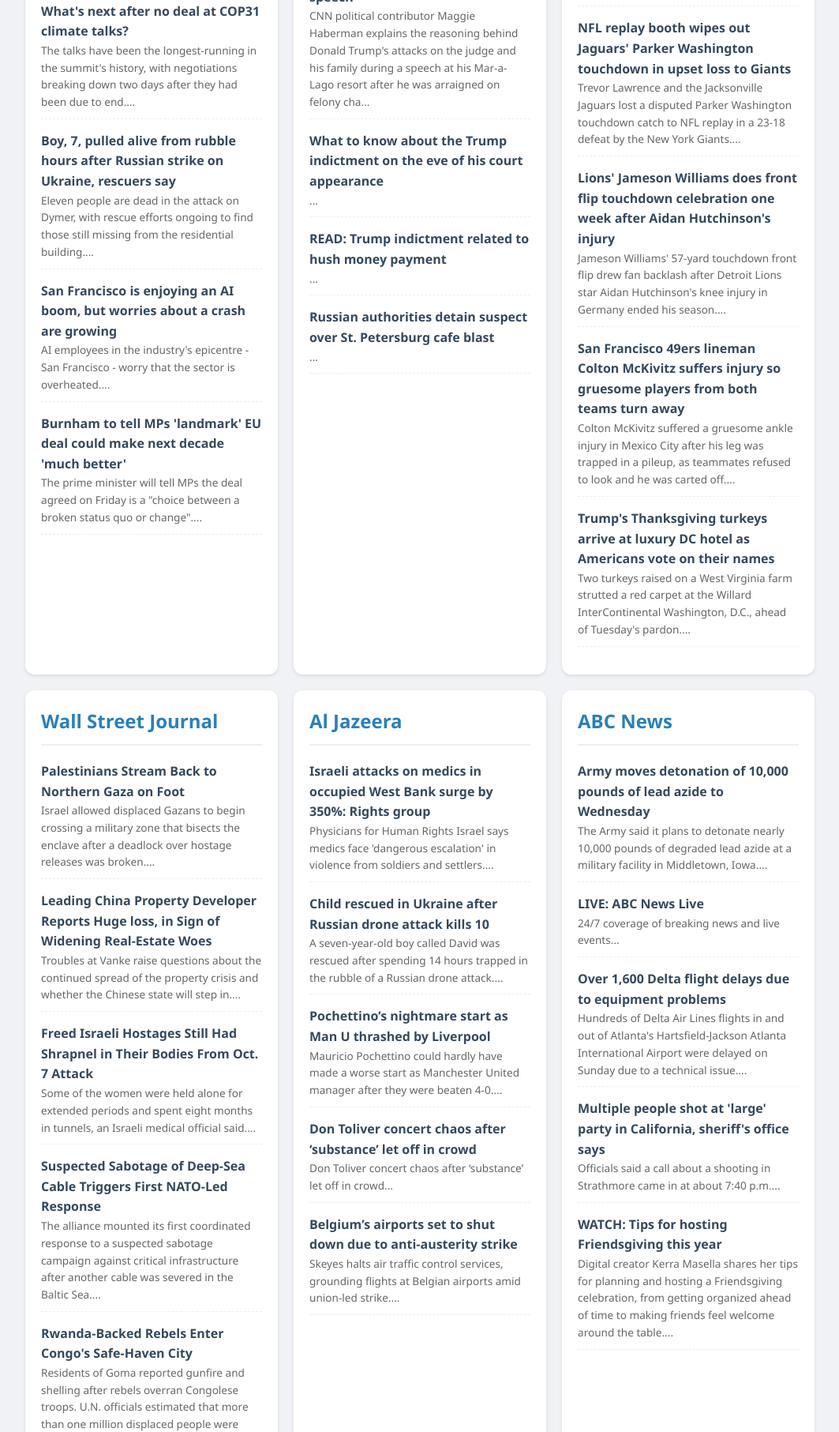
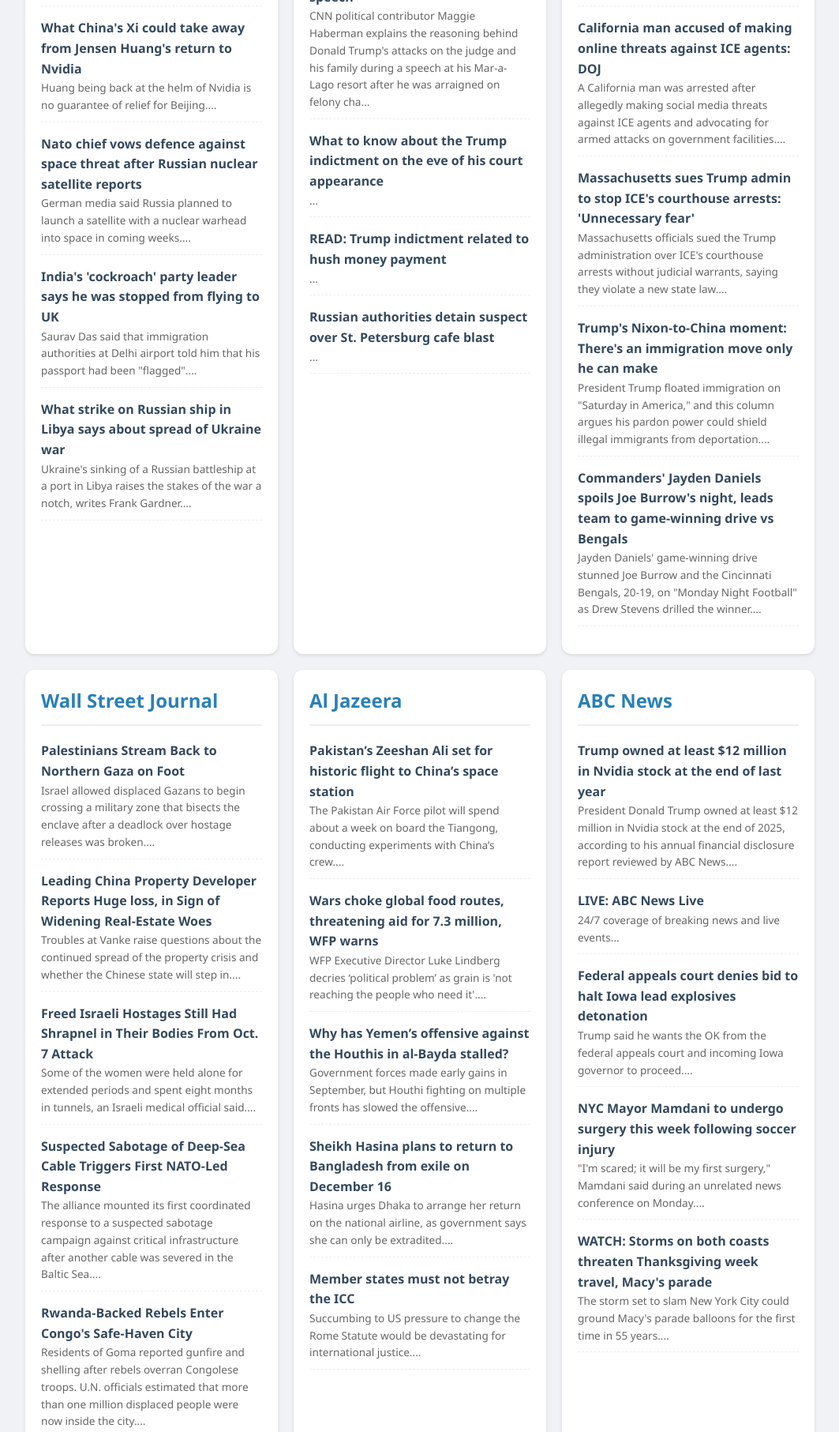
Before and after one commit to PeterWu1110/daily-news, a plain HTML site: page index.html in a window 1280 px wide. Shown: the part 786-2599 px from the top of the page at 79% size, without its empty margins (108-1171 px from the left). Drawn offline with Linux system fonts and the light colour scheme.

Commit message:
Update news content

```diff
--- a/index.html
+++ b/index.html
@@ -27,7 +27,7 @@
 <body>
     <header>
         <h1>📰 每日英語閱讀挑戰</h1>
-        <div>2026-11-23 13:52:59</div>
+        <div>2026-11-24 16:30:36</div>
     </header>
 
     <div class="quiz-section">
@@ -46,28 +46,28 @@
     <div class="news-grid">
         <div class='card'><h2>BBC News</h2>
                 <div class="news-item">
-                    <a href="https://www.bbc.co.uk/news/articles/cqwy06zrd26lo?at_medium=RSS&at_campaign=rss" target="_blank">Longest-ever UN climate talks end with no deal as deep divisions exposed</a>
-                    <div style="font-size:0.85em; color:#666;">The prime minister of Australia, which co-hosted COP31, attributed the failure to "difficult geopolitical times"....</div>
+                    <a href="https://www.bbc.co.uk/news/articles/cq5y1k8ez407o?at_medium=RSS&at_campaign=rss" target="_blank">Trump faces backlash after saying he 'convinced' Nvidia to reinstate CEO Jensen Huang</a>
+                    <div style="font-size:0.85em; color:#666;">Nvidia had come under pressure from President Trump to reappoint Huang, whose comeback helped add $1tn to the company's stock value....</div>
                 </div>
 
                 <div class="news-item">
-                    <a href="https://www.bbc.co.uk/news/videos/cr1ewge81q4qo?at_medium=RSS&at_campaign=rss" target="_blank">What's next after no deal at COP31 climate talks?</a>
-                    <div style="font-size:0.85em; color:#666;">The talks have been the longest-running in the summit's history, with negotiations breaking down two days after they had been due to end....</div>
+                    <a href="https://www.bbc.co.uk/news/articles/c63rgpy50x98o?at_medium=RSS&at_campaign=rss" target="_blank">What China's Xi could take away from Jensen Huang's return to Nvidia</a>
+                    <div style="font-size:0.85em; color:#666;">Huang being back at the helm of Nvidia is no guarantee of relief for Beijing....</div>
                 </div>
 
                 <div class="news-item">
-                    <a href="https://www.bbc.co.uk/news/articles/cqdr15l32d3go?at_medium=RSS&at_campaign=rss" target="_blank">Boy, 7, pulled alive from rubble hours after Russian strike on Ukraine, rescuers say</a>
-                    <div style="font-size:0.85em; color:#666;">Eleven people are dead in the attack on Dymer, with rescue efforts ongoing to find those still missing from the residential building....</div>
+                    <a href="https://www.bbc.co.uk/news/articles/c9x2er1ry2mzo?at_medium=RSS&at_campaign=rss" target="_blank">Nato chief vows defence against space threat after Russian nuclear satellite reports</a>
+                    <div style="font-size:0.85em; color:#666;">German media said Russia planned to launch a satellite with a nuclear warhead into space in coming weeks....</div>
                 </div>
 
                 <div class="news-item">
-                    <a href="https://www.bbc.co.uk/news/articles/cqe9k09j9jv4o?at_medium=RSS&at_campaign=rss" target="_blank">San Francisco is enjoying an AI boom, but worries about a crash are growing</a>
-                    <div style="font-size:0.85em; color:#666;">AI employees in the industry's epicentre - San Francisco - worry that the sector is overheated....</div>
+                    <a href="https://www.bbc.co.uk/news/articles/cm5y1ezx2gqyo?at_medium=RSS&at_campaign=rss" target="_blank">India's 'cockroach' party leader says he was stopped from flying to UK</a>
+                    <div style="font-size:0.85em; color:#666;">Saurav Das said that immigration authorities at Delhi airport told him that his passport had been "flagged"....</div>
                 </div>
 
                 <div class="news-item">
-                    <a href="https://www.bbc.co.uk/news/articles/cmde1dy82lepo?at_medium=RSS&at_campaign=rss" target="_blank">Burnham to tell MPs 'landmark' EU deal could make next decade 'much better'</a>
-                    <div style="font-size:0.85em; color:#666;">The prime minister will tell MPs the deal agreed on Friday is a "choice between a broken status quo or change"....</div>
+                    <a href="https://www.bbc.co.uk/news/articles/cm894p88jzxpo?at_medium=RSS&at_campaign=rss" target="_blank">What strike on Russian ship in Libya says about spread of Ukraine war</a>
+                    <div style="font-size:0.85em; color:#666;">Ukraine's sinking of a Russian battleship at a port in Libya raises the stakes of the war a notch, writes Frank Gardner....</div>
                 </div>
                 </div><div class='card'><h2>CNN</h2>
                 <div class="news-item">
@@ -101,23 +101,23 @@
                 </div>
 
                 <div class="news-item">
-                    <a href="https://www.foxnews.com/outkick-sports/nfl-replay-booth-wipes-jaguars-parker-washington-touchdown-upset-loss-giants" target="_blank">NFL replay booth wipes out Jaguars' Parker Washington touchdown in upset loss to Giants</a>
-                    <div style="font-size:0.85em; color:#666;">Trevor Lawrence and the Jacksonville Jaguars lost a disputed Parker Washington touchdown catch to NFL replay in a 23-18 defeat by the New York Giants....</div>
+                    <a href="https://www.foxnews.com/us/california-man-accused-making-online-threats-ice-agents-doj" target="_blank">California man accused of making online threats against ICE agents: DOJ</a>
+                    <div style="font-size:0.85em; color:#666;">A California man was arrested after allegedly making social media threats against ICE agents and advocating for armed attacks on government facilities....</div>
                 </div>
 
                 <div class="news-item">
-                    <a href="https://www.foxnews.com/outkick-sports/lions-jameson-williams-front-flip-touchdown-celebration-week-after-aidan-hutchinson-injury" target="_blank">Lions' Jameson Williams does front flip touchdown celebration one week after Aidan Hutchinson's injury</a>
-                    <div style="font-size:0.85em; color:#666;">Jameson Williams&apos; 57-yard touchdown front flip drew fan backlash after Detroit Lions star Aidan Hutchinson&apos;s knee injury in Germany ended his season....</div>
+                    <a href="https://www.foxnews.com/politics/massachusetts-sues-trump-admin-stop-ice-courthouse-arrests-unnecessary-fear" target="_blank">Massachusetts sues Trump admin to stop ICE's courthouse arrests: 'Unnecessary fear'</a>
+                    <div style="font-size:0.85em; color:#666;">Massachusetts officials sued the Trump administration over ICE&apos;s courthouse arrests without judicial warrants, saying they violate a new state law....</div>
                 </div>
 
                 <div class="news-item">
-                    <a href="https://www.foxnews.com/outkick-sports/san-francisco-49ers-lineman-colton-mckivitz-suffers-injury-gruesome-players-both-teams-turn-away" target="_blank">San Francisco 49ers lineman Colton McKivitz suffers injury so gruesome players from both teams turn away</a>
-                    <div style="font-size:0.85em; color:#666;">Colton McKivitz suffered a gruesome ankle injury in Mexico City after his leg was trapped in a pileup, as teammates refused to look and he was carted off....</div>
+                    <a href="https://www.foxnews.com/opinion/trumps-nixon-to-china-moment-immigration-move-only-he-can-make" target="_blank">Trump's Nixon-to-China moment: There's an immigration move only he can make</a>
+                    <div style="font-size:0.85em; color:#666;">President Trump floated immigration on &quot;Saturday in America,&quot; and this column argues his pardon power could shield illegal immigrants from deportation....</div>
                 </div>
 
                 <div class="news-item">
-                    <a href="https://www.foxnews.com/politics/trumps-thanksgiving-turkeys-arrive-luxury-dc-hotel-americans-vote-names" target="_blank">Trump's Thanksgiving turkeys arrive at luxury DC hotel as Americans vote on their names</a>
-                    <div style="font-size:0.85em; color:#666;">Two turkeys raised on a West Virginia farm strutted a red carpet at the Willard InterContinental Washington, D.C., ahead of Tuesday&apos;s pardon....</div>
+                    <a href="https://www.foxnews.com/outkick-sports/commanders-jayden-daniels-spoils-joe-burrow-night-leads-team-game-winning-drive-vs-bengals" target="_blank">Commanders' Jayden Daniels spoils Joe Burrow's night, leads team to game-winning drive vs Bengals</a>
+                    <div style="font-size:0.85em; color:#666;">Jayden Daniels&apos; game-winning drive stunned Joe Burrow and the Cincinnati Bengals, 20-19, on &quot;Monday Night Football&quot; as Drew Stevens drilled the winner....</div>
                 </div>
                 </div><div class='card'><h2>Wall Street Journal</h2>
                 <div class="news-item">
@@ -146,33 +146,33 @@
                 </div>
                 </div><div class='card'><h2>Al Jazeera</h2>
                 <div class="news-item">
-                    <a href="https://www.aljazeera.com/news/2026/11/23/israeli-attacks-on-medics-in-occupied-west-bank-surge-by-350-rights-group?traffic_source=rss" target="_blank">Israeli attacks on medics in occupied West Bank surge by 350%: Rights group</a>
-                    <div style="font-size:0.85em; color:#666;">Physicians for Human Rights Israel says medics face &#039;dangerous escalation&#039; in violence from soldiers and settlers....</div>
+                    <a href="https://www.aljazeera.com/news/2026/11/24/pakistans-zeeshan-ali-set-for-historic-flight-to-chinas-space-station?traffic_source=rss" target="_blank">Pakistan’s Zeeshan Ali set for historic flight to China’s space station</a>
+                    <div style="font-size:0.85em; color:#666;">The Pakistan Air Force pilot will spend about a week on board the Tiangong, conducting experiments with China’s crew....</div>
                 </div>
 
                 <div class="news-item">
-                    <a href="https://www.aljazeera.com/video/newsfeed/2026/11/23/child-rescued-in-ukraine-after-russian-drone-attack-kills-10?traffic_source=rss" target="_blank">Child rescued in Ukraine after Russian drone attack kills 10</a>
-                    <div style="font-size:0.85em; color:#666;">A seven-year-old boy called David was rescued after spending 14 hours trapped in the rubble of a Russian drone attack....</div>
+                    <a href="https://www.aljazeera.com/news/2026/11/24/wars-choke-global-food-routes-threatening-aid-for-7-3-million-wfp-warns?traffic_source=rss" target="_blank">Wars choke global food routes, threatening aid for 7.3 million, WFP warns</a>
+                    <div style="font-size:0.85em; color:#666;">WFP Executive Director Luke Lindberg decries ‘political problem’ as grain is &#039;not reaching the people who need it&#039;....</div>
                 </div>
 
                 <div class="news-item">
-                    <a href="https://www.aljazeera.com/video/newsfeed/2026/11/23/pochettinos-nightmare-start-as-man-u-thrashed-by-liverpool?traffic_source=rss" target="_blank">Pochettino’s nightmare start as Man U thrashed by Liverpool</a>
-                    <div style="font-size:0.85em; color:#666;">Mauricio Pochettino could hardly have made a worse start as Manchester United manager after they were beaten 4-0....</div>
+                    <a href="https://www.aljazeera.com/news/2026/11/24/why-has-yemens-offensive-against-the-houthis-in-al-bayda-stalled?traffic_source=rss" target="_blank">Why has Yemen’s offensive against the Houthis in al-Bayda stalled?</a>
+                    <div style="font-size:0.85em; color:#666;">Government forces made early gains in September, but Houthi fighting on multiple fronts has slowed the offensive....</div>
                 </div>
 
                 <div class="news-item">
-                    <a href="https://www.aljazeera.com/video/newsfeed/2026/11/23/don-toliver-concert-chaos-after-substance-let-off-in-crowd?traffic_source=rss" target="_blank">Don Toliver concert chaos after ‘substance’ let off in crowd</a>
-                    <div style="font-size:0.85em; color:#666;">Don Toliver concert chaos after ‘substance’ let off in crowd...</div>
+                    <a href="https://www.aljazeera.com/news/2026/11/24/sheikh-hasina-plans-to-return-to-bangladesh-from-exile-on-december-16?traffic_source=rss" target="_blank">Sheikh Hasina plans to return to Bangladesh from exile on December 16</a>
+                    <div style="font-size:0.85em; color:#666;">Hasina urges Dhaka to arrange her return on the national airline, as government says she can only be extradited....</div>
                 </div>
 
                 <div class="news-item">
-                    <a href="https://www.aljazeera.com/news/2026/11/23/belgiums-airports-set-to-shut-down-due-to-anti-austerity-strike?traffic_source=rss" target="_blank">Belgium’s airports set to shut down due to anti-austerity strike</a>
-                    <div style="font-size:0.85em; color:#666;">Skeyes halts air traffic control services, grounding flights at Belgian airports amid union-led strike....</div>
+                    <a href="https://www.aljazeera.com/opinions/2026/11/24/member-states-must-not-betray-the-icc?traffic_source=rss" target="_blank">Member states must not betray the ICC</a>
+                    <div style="font-size:0.85em; color:#666;">Succumbing to US pressure to change the Rome Statute would be devastating for international justice....</div>
                 </div>
                 </div><div class='card'><h2>ABC News</h2>
                 <div class="news-item">
-                    <a href="https://abcnews.com/US/army-moves-detonation-10000-pounds-lead-azide-wedneday/story?id=138330909" target="_blank">Army moves detonation of 10,000 pounds of lead azide to Wednesday</a>
-                    <div style="font-size:0.85em; color:#666;">The Army said it plans to detonate nearly 10,000 pounds of degraded lead azide at a military facility in Middletown, Iowa....</div>
+                    <a href="https://abcnews.com/US/trump-owned-12-million-nvidia-stock-end-year/story?id=138393684" target="_blank">Trump owned at least $12 million in Nvidia stock at the end of last year</a>
+                    <div style="font-size:0.85em; color:#666;">President Donald Trump owned at least $12 million in Nvidia stock at the end of 2025, according to his annual financial disclosure report reviewed by ABC News....</div>
                 </div>
 
                 <div class="news-item">
@@ -181,18 +181,18 @@
                 </div>
 
                 <div class="news-item">
-                    <a href="https://abcnews.com/US/equipment-outage-atlanta-causes-1300-delta-flight-delays/story?id=138360900" target="_blank">Over 1,600 Delta flight delays due to equipment problems</a>
-                    <div style="font-size:0.85em; color:#666;">Hundreds of Delta Air Lines flights in and out of Atlanta's Hartsfield-Jackson Atlanta International Airport were delayed on Sunday due to a technical issue....</div>
+                    <a href="https://abcnews.com/Politics/trump-ordered-military-hold-off-iowa-explosives-detonation/story?id=138384845" target="_blank">Federal appeals court denies bid to halt Iowa lead explosives detonation</a>
+                    <div style="font-size:0.85em; color:#666;">Trump said he wants the OK from the federal appeals court and incoming Iowa governor to proceed....</div>
                 </div>
 
                 <div class="news-item">
-                    <a href="https://abcnews.com/US/multiple-people-shot-large-party-california-sheriffs-office/story?id=138356134" target="_blank">Multiple people shot at 'large' party in California, sheriff's office says</a>
-                    <div style="font-size:0.85em; color:#666;">Officials said a call about a shooting in Strathmore came in at about 7:40 p.m....</div>
+                    <a href="https://abcnews.com/US/nyc-mayor-mamdani-undergo-surgery-week-soccer-injury/story?id=138380557" target="_blank">NYC Mayor Mamdani to undergo surgery this week following soccer injury</a>
+                    <div style="font-size:0.85em; color:#666;">"I'm scared; it will be my first surgery," Mamdani said during an unrelated news conference on Monday....</div>
                 </div>
 
                 <div class="news-item">
-                    <a href="https://abcnews.com/video/138331305/" target="_blank">WATCH:  Tips for hosting Friendsgiving this year</a>
-                    <div style="font-size:0.85em; color:#666;">Digital creator Kerra Masella shares her tips for planning and hosting a Friendsgiving celebration, from getting organized ahead of time to making friends feel welcome around the table....</div>
+                    <a href="https://abcnews.com/video/138392581/" target="_blank">WATCH:  Storms on both coasts threaten Thanksgiving week travel, Macy's parade</a>
+                    <div style="font-size:0.85em; color:#666;">The storm set to slam New York City could ground Macy's parade balloons for the first time in 55 years....</div>
                 </div>
                 </div>
     </div>
```
